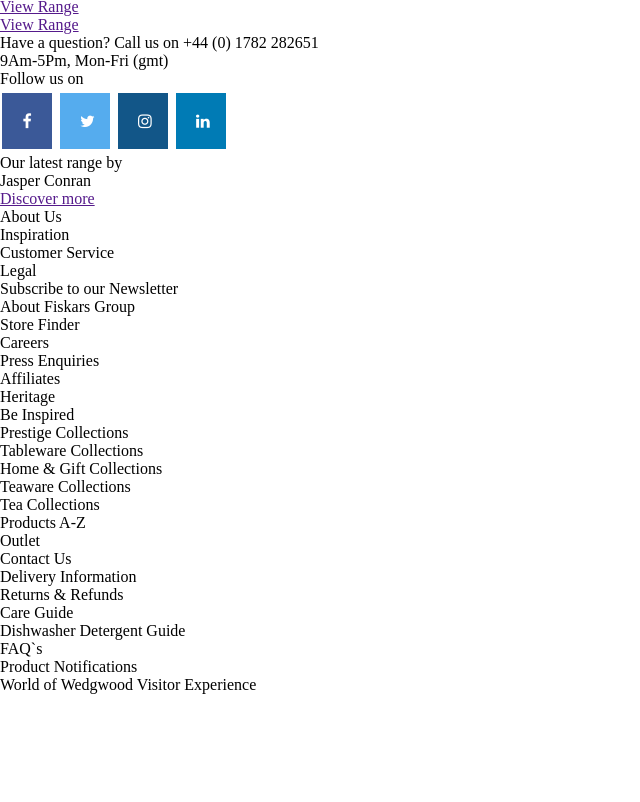
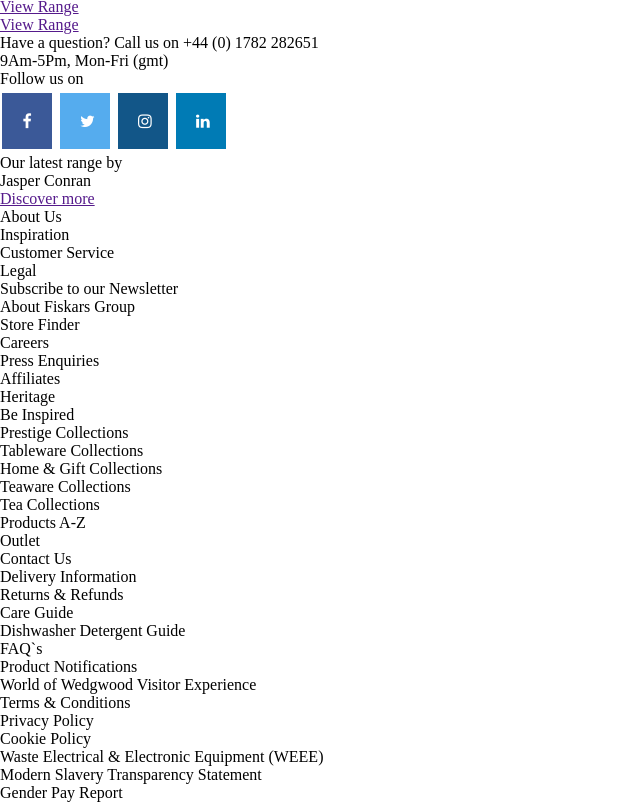
Before and after one commit to Adriantutuianu/HTML-CSS-June-2021, a plain HTML site: page index.html in a window 1280 px wide. Shown: the part 817-1619 px from the top of the page, without its empty margins (0-640 px from the left). Before the commit the page ends 1511 px from the top, so only its background shows below. Drawn offline with Linux system fonts and the light colour scheme; files that its build step writes are made by us from their sources.

Commit message:
Added details class Legal

```diff
--- a/index.html
+++ b/index.html
@@ -172,6 +172,16 @@
               <li>World of Wedgwood Visitor Experience</li>
             </ul>
           </div>
+          <div class="Legal">
+            <ul>
+              <li>Terms & Conditions</li>
+              <li>Privacy Policy</li>
+              <li>Cookie Policy</li>
+              <li>Waste Electrical & Electronic Equipment (WEEE)</li>
+              <li>Modern Slavery Transparency Statement</li>
+              <li>Gender Pay Report</li>
+            </ul>
+          </div>
         </div>
       </footer>
     </body>
```
